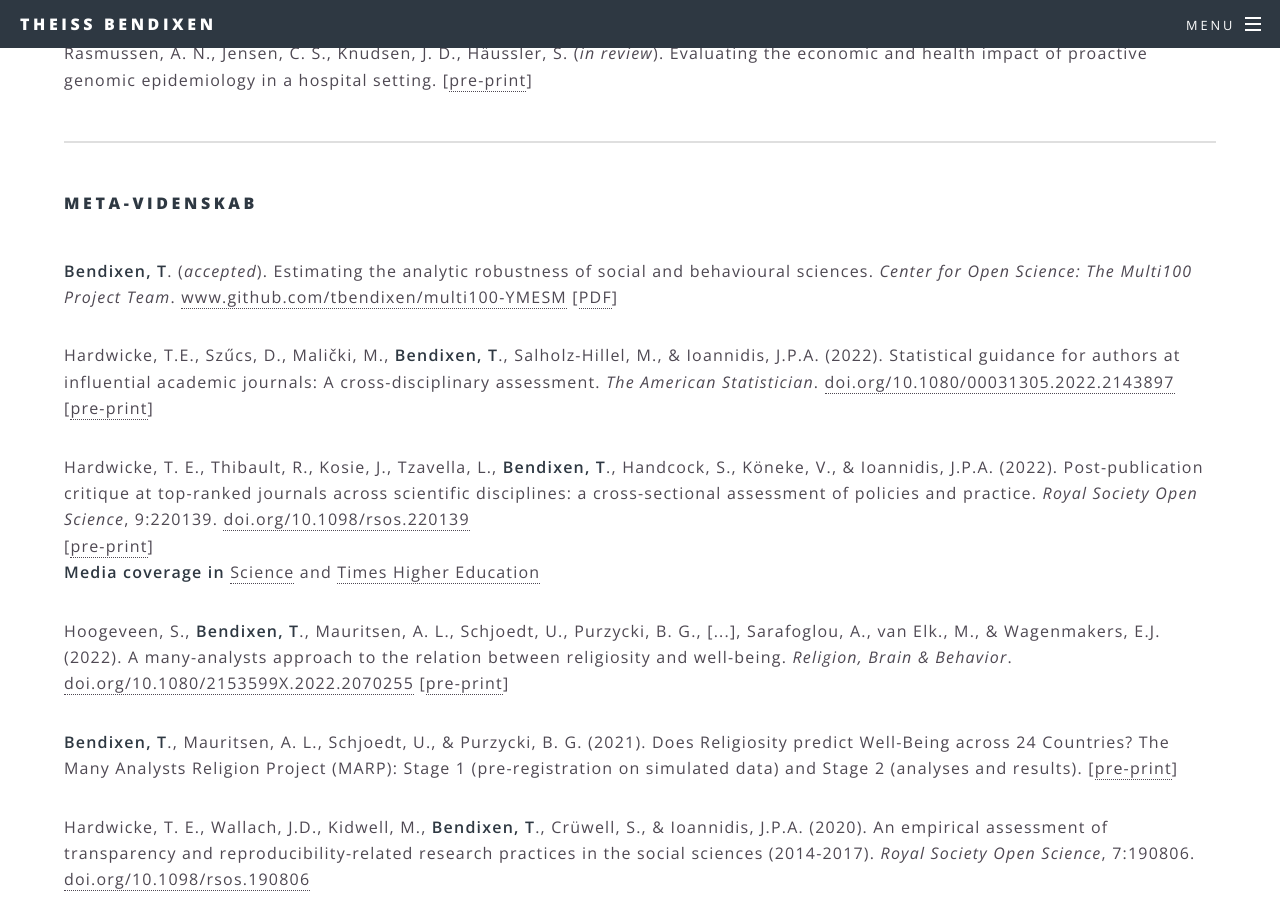
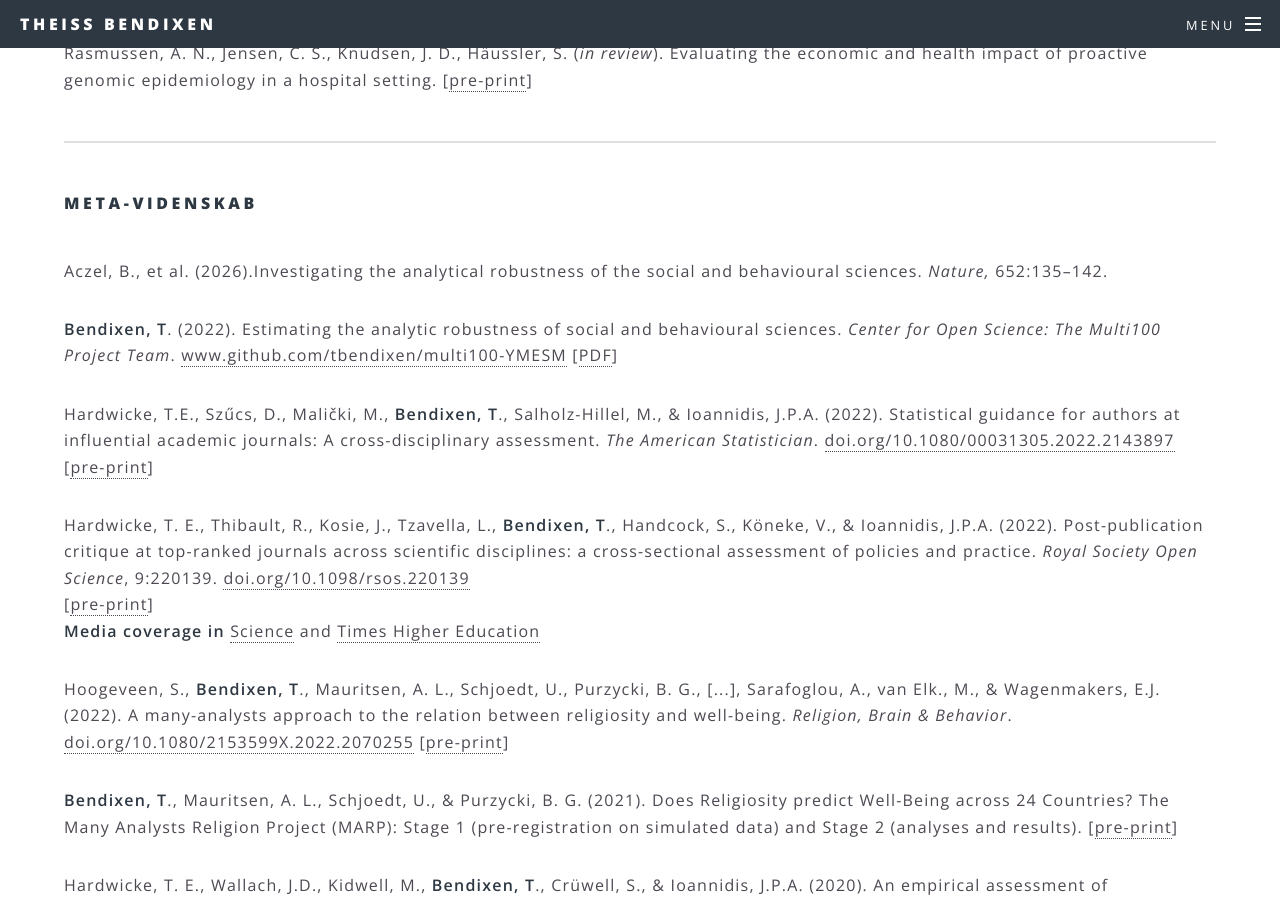
Before and after one commit to tbendixen/tbendixen.github.io.dk, a Jekyll site: the page built from forskning.html, in a window 1280 px wide and 900 px high, scrolled down 1563 px. Built offline with Jekyll 4.4.1, drawn with Linux system fonts in a browser that asks for light colours.

Commit message:
add multi100 pub

```diff
--- a/forskning.html
+++ b/forskning.html
@@ -30,7 +30,8 @@ title: Forskning
 				<hr />
 				<h4>Meta-videnskab</h4>
 				<br />
-				<p><b>Bendixen, T</b>. (<i>accepted</i>). Estimating the analytic robustness of social and behavioural sciences. <i>Center for Open Science: The Multi100 Project Team</i>.
+				<p>Aczel, B., et al. (2026).Investigating the analytical robustness of the social and behavioural sciences. <i>Nature,</i> 652:135–142.</p>
+				<p><b>Bendixen, T</b>. (2022). Estimating the analytic robustness of social and behavioural sciences. <i>Center for Open Science: The Multi100 Project Team</i>.
 					<a href="https://github.com/tbendixen/multi100-YMESM">www.github.com/tbendixen/multi100-YMESM</a> [<a href="https://github.com/tbendixen/multi100-YMESM/blob/main/multi100.pdf">PDF</a>]</p>
 				<p>Hardwicke, T.E., Szűcs, D., Malički, M., <b>Bendixen, T</b>., Salholz-Hillel, M., & Ioannidis, J.P.A. (2022).
 					Statistical guidance for authors at influential academic journals: A cross-disciplinary assessment. <i>The American Statistician</i>.
```
